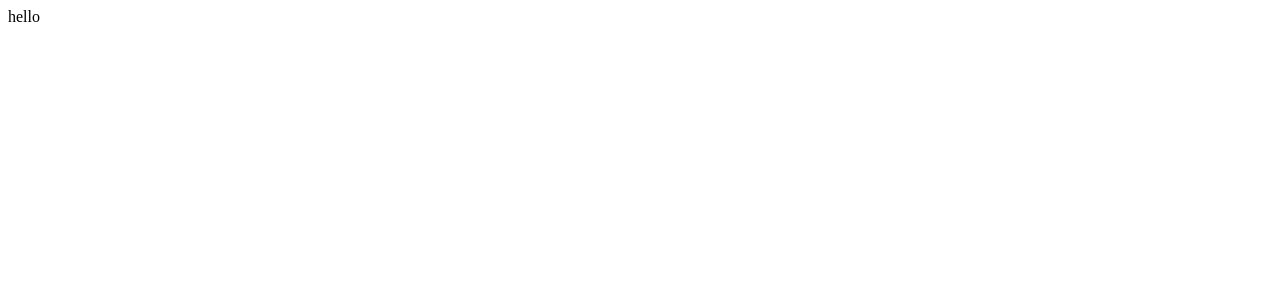
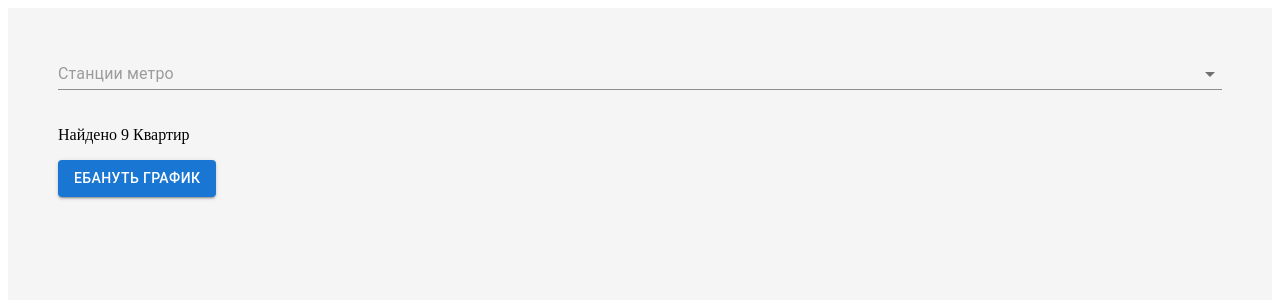
Before and after one commit to DariaZzz/RealEstateAnalysis, a React (Vite) app in the folder Frontend/: page / in a window 1280 px wide. Shown: the top 300 px of the page. Built offline with nearby package versions, Linux system fonts and the light colour scheme.

Commit message:
create basic app

```diff
--- a/Frontend/src/App.jsx
+++ b/Frontend/src/App.jsx
@@ -1,13 +1,136 @@
-import { useState } from 'react'
+import { useEffect, useState } from 'react'
+import Button from '@mui/material/Button';
+import Chip from '@mui/material/Chip';
+import Autocomplete from '@mui/material/Autocomplete';
+import TextField from '@mui/material/TextField';
+import Stack from '@mui/material/Stack';
+import { getMetroStations, getFlats } from './api';
+
+
 
 function App() {
-  const [count, setCount] = useState(0)
+  const [selectedStations, setSelectedStations] = useState([]);
+  const [metroStations, setMetroStations] = useState([]);
+  const [filteredFlats, setFilteredFlats] = useState([]);
+
+
+
+
+
+
+  useEffect(
+    () => {
+      async function fetchData () {
+        const data = await getMetroStations();
+        setMetroStations(data);
+      }
+      fetchData();
+    }, []
+  );
+
+  useEffect(() => {
+
+
+    async function fetchFlats () {
+      const data = await getFlats(selectedStations.map(station => station.stationId));
+      console.log(data)
+      setFilteredFlats(data);
+    }
+    fetchFlats();
+
+
+  }, [selectedStations]);
 
   return (
-    <>
-      hello
-    </>
+    <div style={{
+      width: '100%',
+      minHeight: '100vh',
+      padding: '50px',
+      boxSizing: 'border-box',
+      backgroundColor: '#f5f5f5',
+      display: 'flex',
+      flexDirection: 'column',
+      alignItems: 'center',
+      gap: '20px',
+    }}>
+
+      <Autocomplete
+        style={{width:'100%'}}
+        multiple
+        id="tags-standard"
+        options={metroStations}
+        getOptionLabel={(option) => option.stationName}
+        defaultValue={[]}
+        value={selectedStations}
+        onChange={(event, newValue) => {setSelectedStations(newValue);
+           }}
+        renderOption={(props, option) => {
+          const { key, ...restProps } = props;
+          return (
+            <li key={key} {...restProps}>
+              <div style={{ display: 'flex', alignItems: 'center' }}>
+                <div
+                  style={{
+                    width: 12,
+                    height: 12,
+                    borderRadius: '50%',
+                    backgroundColor: option.stationLineColor,
+                    marginRight: 8
+                  }}
+                />
+                {option.stationName}
+              </div>
+            </li>
+          );
+        }}
+        renderValue={(value, getItemProps) =>
+          value.map((option, index) => {
+            const { key, ...itemProps } = getItemProps({ index });
+            return (
+              <Chip
+                key={key}
+                style={{ borderWidth: 2 }}
+                variant="outlined"
+                label={
+                  <div style={{ display: 'flex', alignItems: 'center' }}>
+                    <div
+                      style={{
+                        width: 12,
+                        height: 12,
+                        borderRadius: '50%',
+                        backgroundColor: option.stationLineColor,
+                        marginRight: 8
+                      }}
+                    />
+                    {option.stationName}
+                  </div>
+                }
+                {...itemProps}
+                onDelete={itemProps.onDelete}
+              />
+            );
+          })
+        }
+        renderInput={(params) => (
+          <TextField
+            {...params}
+            variant="standard"
+            placeholder="Станции метро"
+          />
+        )}
+      />
+
+      <div style={{
+        width:'100%'
+      }}>
+        <p>Найдено {filteredFlats.length} Квартир</p>
+
+        <Button variant="contained">Ебануть график</Button>
+      </div>
+    </div>
   )
+
+
 }
 
 export default App
```
